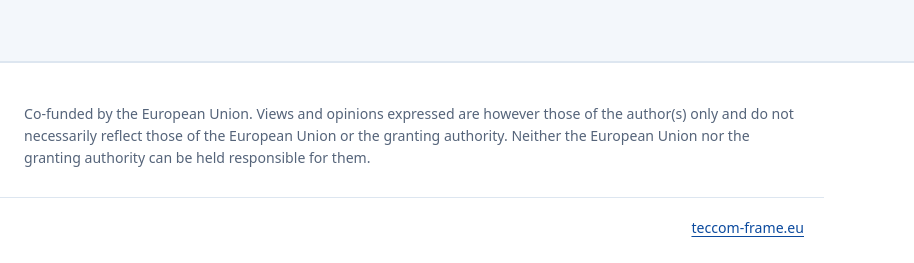
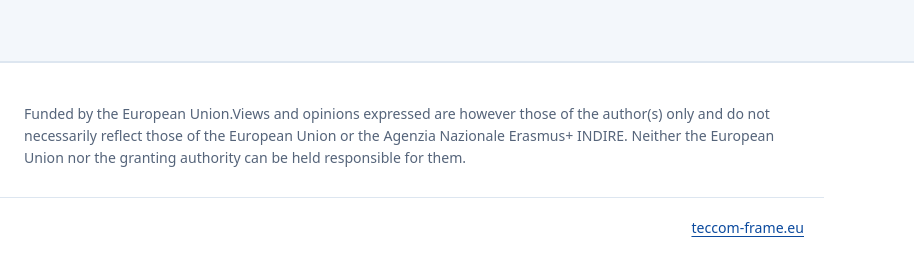
Before and after one commit to TecCOMFramePlus/teccomframeplus.github.io, a plain HTML site: page index.html in a window 1280 px wide. Shown: the part 2146-2409 px from the top of the page, 366-1280 px from the left. Drawn offline with Linux system fonts and the light colour scheme.

Commit message:
Update EU funding disclaimer text
Co-Authored-By: Claude Fable 5.2 <noreply@anthropic.com>

```diff
--- a/index.html
+++ b/index.html
@@ -106,7 +106,7 @@
   <footer class="site-footer">
     <div class="container footer-inner">
       <img class="eu-logo" src="assets/img/eu-cofunded-en.png" alt="Co-funded by the European Union" width="252" height="56">
-      <p class="eu-disclaimer">Co-funded by the European Union. Views and opinions expressed are however those of the author(s) only and do not necessarily reflect those of the European Union or the granting authority. Neither the European Union nor the granting authority can be held responsible for them.</p>
+      <p class="eu-disclaimer">Funded by the European Union.Views and opinions expressed are however those of the author(s) only and do not necessarily reflect those of the European Union or the Agenzia Nazionale Erasmus+ INDIRE. Neither the European Union nor the granting authority can be held responsible for them.</p>
     </div>
     <div class="container footer-meta">
       <span>© 2026 TecCOMFrame+ consortium</span>
```
